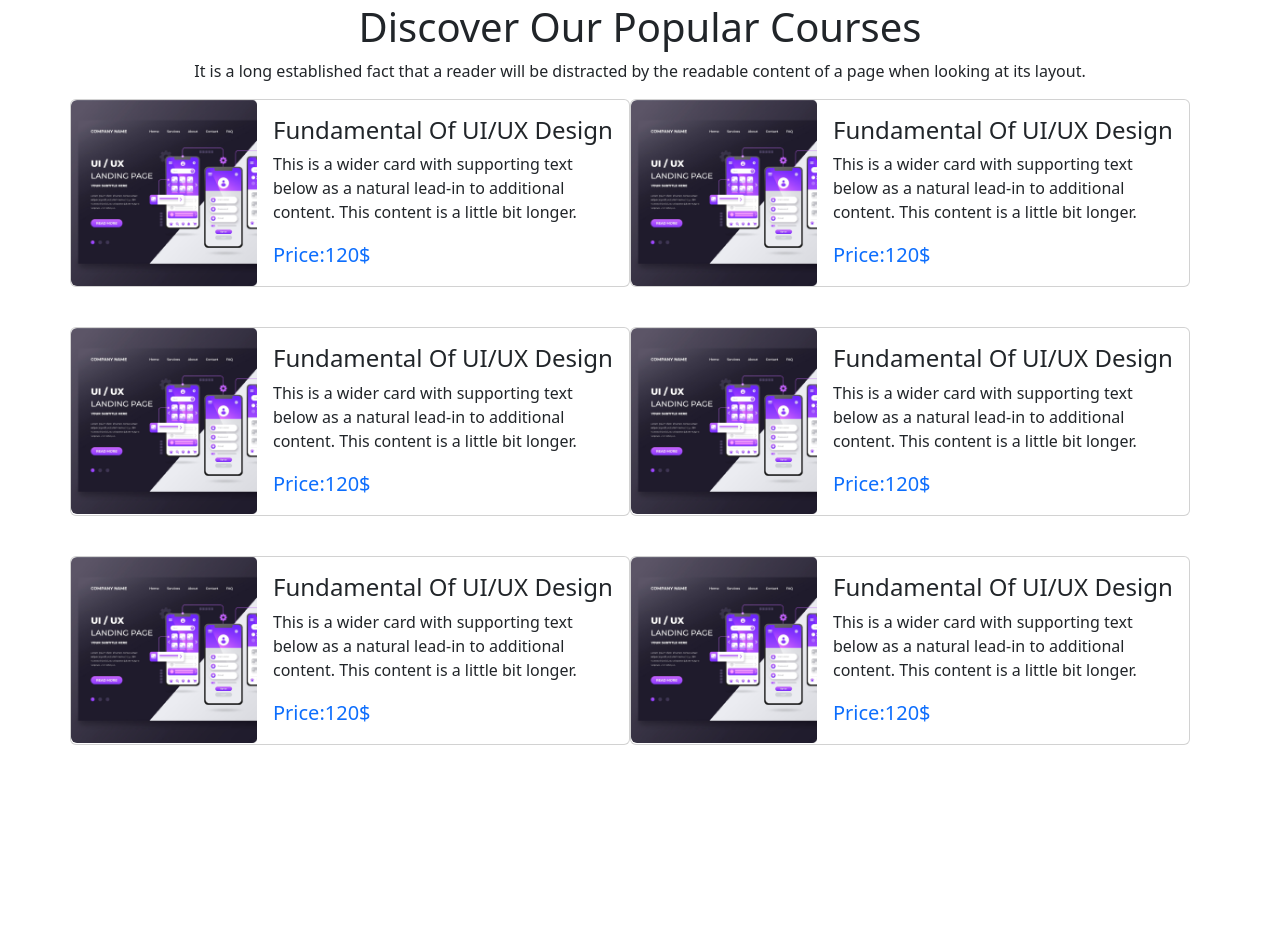
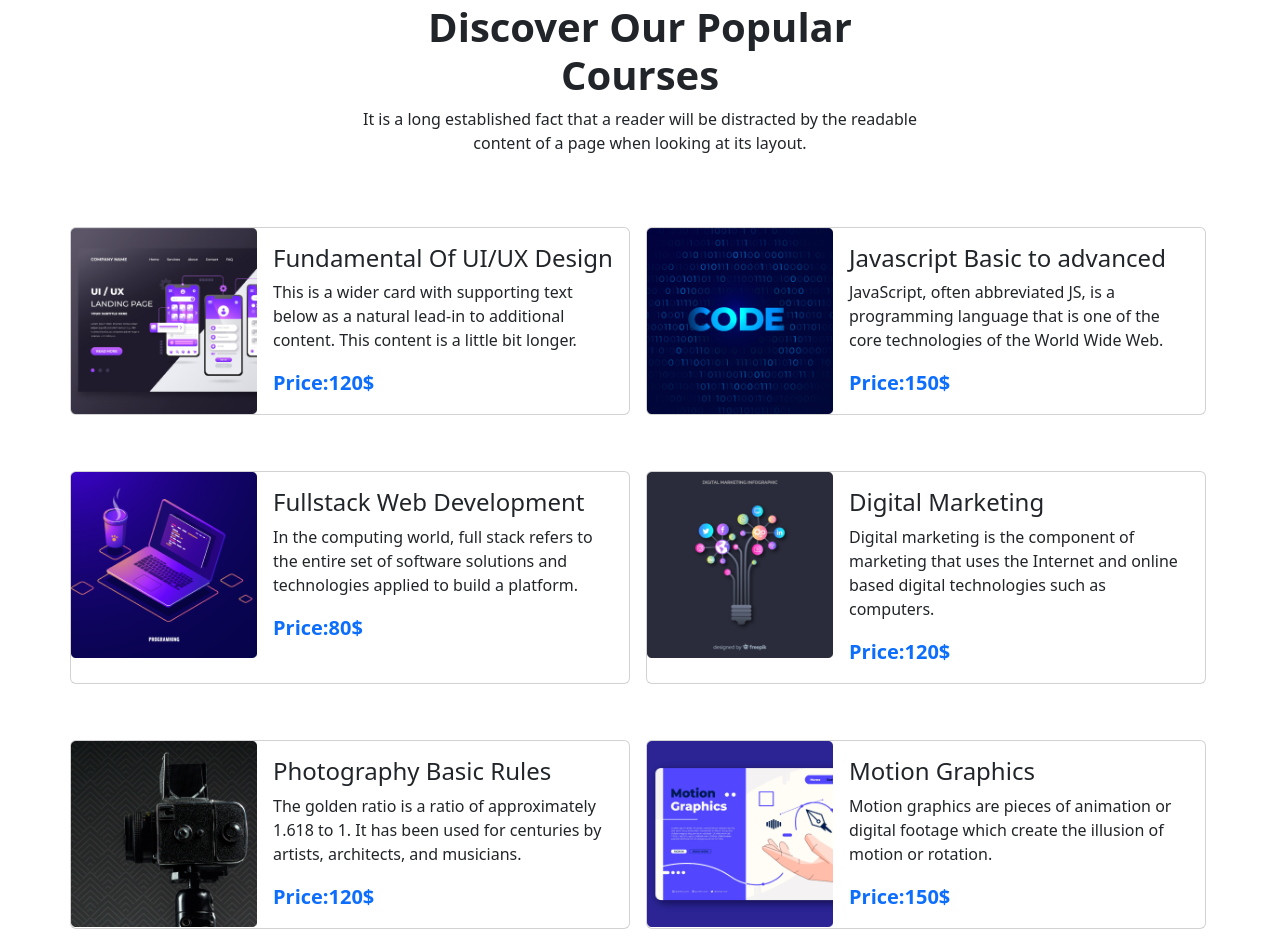
Before and after one commit to shafrinahamed97/New-Worlds, a plain HTML site: page index.html in a window 1280 px wide. Shown: the part 928-1873 px from the top of the page. Before the commit the page ends 1689 px from the top, so only its background shows below. Drawn offline with nearby package versions, Linux system fonts and the light colour scheme.

Commit message:
finished card section

```diff
--- a/index.html
+++ b/index.html
@@ -137,16 +137,16 @@
     <section class="mt-5 container">
         <div class="course">
             <div class="title text-center mb-3">
-                <h3 class="fs-1">Discover Our Popular
+                <h3 class="fs-1 fw-bold">Discover Our Popular <br>
                     Courses</h3>
-                <p>It is a long established fact that a reader will be distracted by the readable
+                <p>It is a long established fact that a reader will be distracted by the readable <br>
                     content of a page when looking at its layout.</p>
             </div>
-            <div class="row row-cols-1 row-cols-md-2 g-4 ">
+            <div class="row row-cols-1 row-cols-md-2 g-4 mt-5 gap-3 ">
                 <div class="card mb-3 " style="max-width: 560px; padding:0; ">
                     <div class="row g-0">
                         <div class="col-md-4">
-                            <img src="images/course/course-1.png" class="img-fluid rounded-start" alt="...">
+                            <img src="images/course/course-1.png" class="img-fluid w-100" alt="...">
                         </div>
                         <div class="col-md-8">
                             <div class="card-body">
@@ -154,7 +154,7 @@
                                 <p class="card-text">This is a wider card with supporting text below as a natural
                                     lead-in to
                                     additional content. This content is a little bit longer.</p>
-                                <p class="card-text text-primary fs-5">Price:120$</p>
+                                <p class="card-text text-primary fs-5 fw-bold ">Price:120$</p>
 
                             </div>
                         </div>
@@ -163,15 +163,14 @@
                 <div class="card mb-3 " style="max-width: 560px;padding:0;">
                     <div class="row g-0">
                         <div class="col-md-4">
-                            <img src="images/course/course-1.png" class="img-fluid rounded-start" alt="...">
+                            <img src="images/course/course-2.png" class="img-fluid w-100" alt="...">
                         </div>
                         <div class="col-md-8">
                             <div class="card-body">
-                                <h5 class="card-title fs-4">Fundamental Of UI/UX Design</h5>
-                                <p class="card-text">This is a wider card with supporting text below as a natural
-                                    lead-in to
-                                    additional content. This content is a little bit longer.</p>
-                                <p class="card-text text-primary fs-5">Price:120$</p>
+                                <h5 class="card-title fs-4">Javascript Basic to advanced</h5>
+                                <p class="card-text">JavaScript, often abbreviated JS, is a programming language that is
+                                    one of the core technologies of the World Wide Web.</p>
+                                <p class="card-text text-primary fs-5 fw-bold">Price:150$</p>
 
                             </div>
                         </div>
@@ -180,15 +179,14 @@
                 <div class="card mb-3 " style="max-width: 560px;padding:0;">
                     <div class="row g-0">
                         <div class="col-md-4">
-                            <img src="images/course/course-1.png" class="img-fluid rounded-start" alt="...">
+                            <img src="images/course/course-3.png" class="img-fluid w-100" alt="...">
                         </div>
                         <div class="col-md-8">
                             <div class="card-body">
-                                <h5 class="card-title fs-4">Fundamental Of UI/UX Design</h5>
-                                <p class="card-text">This is a wider card with supporting text below as a natural
-                                    lead-in to
-                                    additional content. This content is a little bit longer.</p>
-                                <p class="card-text text-primary fs-5">Price:120$</p>
+                                <h5 class="card-title fs-4">Fullstack Web Development</h5>
+                                <p class="card-text"> In the computing world, full stack refers to the entire set of
+                                    software solutions and technologies applied to build a platform.</p>
+                                <p class="card-text text-primary fs-5 fw-bold">Price:80$</p>
 
                             </div>
                         </div>
@@ -197,15 +195,14 @@
                 <div class="card mb-3 " style="max-width: 560px;padding:0;">
                     <div class="row g-0">
                         <div class="col-md-4">
-                            <img src="images/course/course-1.png" class="img-fluid rounded-start" alt="...">
+                            <img src="images/course/course-4.png" class="img-fluid w-100" alt="...">
                         </div>
                         <div class="col-md-8">
                             <div class="card-body">
-                                <h5 class="card-title fs-4">Fundamental Of UI/UX Design</h5>
-                                <p class="card-text">This is a wider card with supporting text below as a natural
-                                    lead-in to
-                                    additional content. This content is a little bit longer.</p>
-                                <p class="card-text text-primary fs-5">Price:120$</p>
+                                <h5 class="card-title fs-4">Digital Marketing</h5>
+                                <p class="card-text">Digital marketing is the component of marketing that uses the
+                                    Internet and online based digital technologies such as computers.</p>
+                                <p class="card-text text-primary fs-5 fw-bold">Price:120$</p>
 
                             </div>
                         </div>
@@ -214,15 +211,14 @@
                 <div class="card mb-3 " style="max-width: 560px;padding:0;">
                     <div class="row g-0">
                         <div class="col-md-4">
-                            <img src="images/course/course-1.png" class="img-fluid rounded-start" alt="...">
+                            <img src="images/course/course-5.png" class="img-fluid w-100" alt="...">
                         </div>
                         <div class="col-md-8">
                             <div class="card-body">
-                                <h5 class="card-title fs-4">Fundamental Of UI/UX Design</h5>
-                                <p class="card-text">This is a wider card with supporting text below as a natural
-                                    lead-in to
-                                    additional content. This content is a little bit longer.</p>
-                                <p class="card-text text-primary fs-5">Price:120$</p>
+                                <h5 class="card-title fs-4">Photography Basic Rules</h5>
+                                <p class="card-text">The golden ratio is a ratio of approximately 1.618 to 1. It has
+                                    been used for centuries by artists, architects, and musicians.</p>
+                                <p class="card-text text-primary fs-5 fw-bold">Price:120$</p>
 
                             </div>
                         </div>
@@ -231,15 +227,14 @@
                 <div class="card mb-3 " style="max-width: 560px;padding:0;">
                     <div class="row g-0">
                         <div class="col-md-4">
-                            <img src="images/course/course-1.png" class="img-fluid rounded-start" alt="...">
+                            <img src="images/course/course-6.png" class="img-fluid w-100" alt="...">
                         </div>
                         <div class="col-md-8">
                             <div class="card-body">
-                                <h5 class="card-title fs-4">Fundamental Of UI/UX Design</h5>
-                                <p class="card-text">This is a wider card with supporting text below as a natural
-                                    lead-in to
-                                    additional content. This content is a little bit longer.</p>
-                                <p class="card-text text-primary fs-5">Price:120$</p>
+                                <h5 class="card-title fs-4">Motion Graphics</h5>
+                                <p class="card-text">Motion graphics are pieces of animation or digital footage which
+                                    create the illusion of motion or rotation.</p>
+                                <p class="card-text text-primary fs-5 fw-bold">Price:150$</p>
 
                             </div>
                         </div>
```
